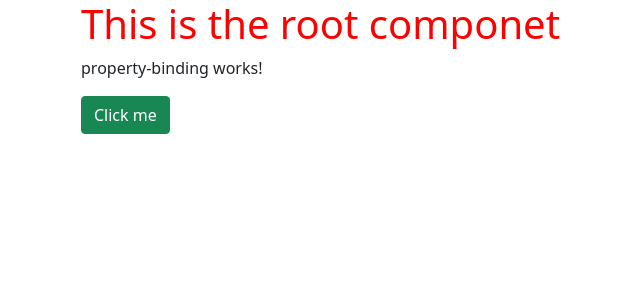
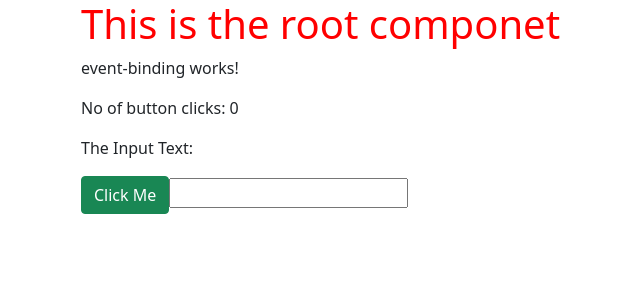
Before and after one commit to Daniel-Karanja/angular-enemy-of-syntax, an Angular app: page / in a window 1280 px wide. Shown: the top 300 px of the page, without its empty margins (1-641 px from the left). Built offline with nearby package versions, Linux system fonts and the light colour scheme.

Commit message:
Event Binding Tackled

```diff
--- /dev/null
+++ b/src/app/Basics/Data-Binding/event-binding/event-binding.component.html
@@ -0,0 +1,8 @@
+<p>event-binding works!</p>
+<!-- Button Click Event -->
+<p>No of button clicks: {{ clicks }}</p>
+<p>The Input Text: {{ someText }}</p>
+<button class="btn btn-success" (click)="MyCoolButtonClicked()">
+  Click Me
+</button>
+<input (input)="showInput($event)" />
--- /dev/null
+++ b/src/app/Basics/Data-Binding/event-binding/event-binding.component.ts
@@ -0,0 +1,24 @@
+import { Component, OnInit } from '@angular/core';
+
+@Component({
+  selector: 'app-event-binding',
+  templateUrl: './event-binding.component.html',
+  styleUrls: ['./event-binding.component.css'],
+})
+export class EventBindingComponent implements OnInit {
+  clicks = 0;
+  someText: string = '';
+  constructor() {}
+
+  ngOnInit(): void {}
+
+  MyCoolButtonClicked() {
+    console.log('Hi This button has been clicked');
+    this.clicks++;
+  }
+
+  showInput(el: any) {
+    console.log(el.target.value);
+    this.someText = el.target.value;
+  }
+}
--- a/src/app/Basics/Data-Binding/inter-polation-component/inter-polation-component.html
+++ b/src/app/Basics/Data-Binding/inter-polation-component/inter-polation-component.html
@@ -1,6 +1,6 @@
 <div class="container">
   <p>The Component name: {{name}}</p>
-  <h3>The Cars This Component Has</h3>
+  <h3>The Cars This Component Has {{numberOfCars()}}</h3>
   <div>
     <p>{{cars[0]}}</p>
     <p>{{cars[1]}}</p>
--- a/src/app/Basics/Data-Binding/inter-polation-component/inter-polation-component.ts
+++ b/src/app/Basics/Data-Binding/inter-polation-component/inter-polation-component.ts
@@ -15,4 +15,8 @@ export default class InterpolationComponent {
       this.name = 'Interpolation Component 2.0.0';
     }, 4000);
   }
+
+  numberOfCars = () => {
+    return this.cars.length;
+  };
 }
--- a/src/app/app.component.html
+++ b/src/app/app.component.html
@@ -7,6 +7,7 @@
 
   <!-- <my-cool-component></my-cool-component> -->
 
-  <!-- <inter-polation></inter-polation> -->
-  <app-property-binding></app-property-binding>
+  <!-- <inter-polation></inter-polation>
+  <app-property-binding></app-property-binding> -->
+  <app-event-binding></app-event-binding>
 </div>
--- a/src/app/app.module.ts
+++ b/src/app/app.module.ts
@@ -7,6 +7,7 @@ import { NealComp as ThisIsNeal } from './Intro-To-Angular/Neal-Component/neal-c
 import { TheSecondComponentComponent } from './Intro-To-Angular/the-second-component/the-second-component.component';
 import TheInterpolationComponet from './Basics/Data-Binding/inter-polation-component/inter-polation-component';
 import { PropertyBindingComponent } from './Basics/Data-Binding/property-binding/property-binding.component';
+import { EventBindingComponent } from './Basics/Data-Binding/event-binding/event-binding.component';
 
 @NgModule({
   declarations: [
@@ -16,6 +17,7 @@ import { PropertyBindingComponent } from './Basics/Data-Binding/property-binding
     TheSecondComponentComponent,
     TheInterpolationComponet,
     PropertyBindingComponent,
+    EventBindingComponent,
   ],
   imports: [BrowserModule],
   providers: [],
```
Also changed, not shown: src/app/Basics/Data-Binding/event-binding/event-binding.component.css (added).
